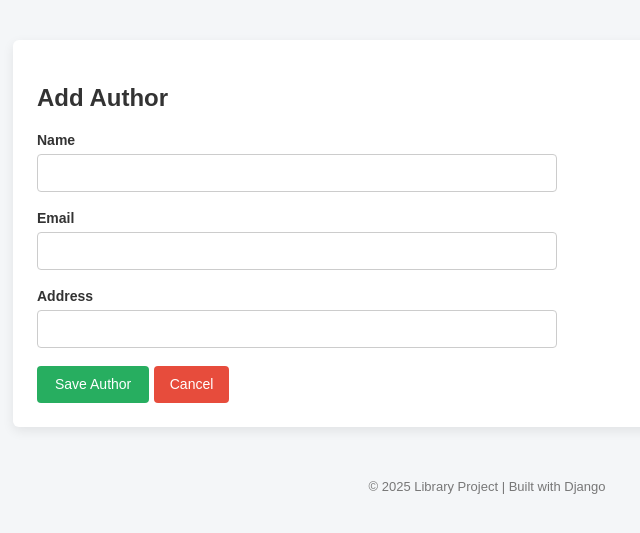
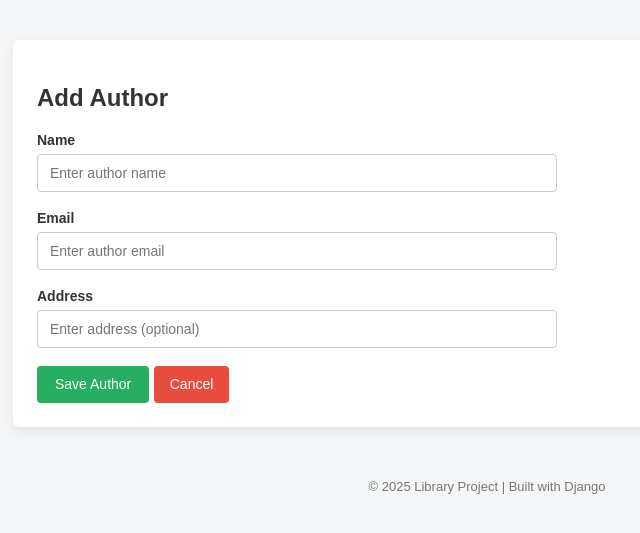
Before and after one commit to Nikhil7709/library_project, a Django app: page /authors/add/ in a window 1280 px wide. Shown: the part 60-593 px from the top of the page, without its empty margins (153-793 px from the left). Run offline with Django 5.2, Linux system fonts and the light colour scheme.

Commit message:
feat | Modify AuthorCreateView | Added errors in forms | Added CSS for erros displaying

```diff
--- a/library_project/library/forms.py
+++ b/library_project/library/forms.py
@@ -1,10 +1,35 @@
 from django import forms
 from library.models import Author, Book
+
+# class AuthorForm(forms.ModelForm):
+#     class Meta:
+#         model = Author
+#         fields = ['name', 'email', 'address']
+
 
 class AuthorForm(forms.ModelForm):
     class Meta:
         model = Author
         fields = ['name', 'email', 'address']
+        widgets = {
+            'name': forms.TextInput(attrs={'placeholder': 'Enter author name'}),
+            'email': forms.EmailInput(attrs={'placeholder': 'Enter author email'}),
+            'address': forms.TextInput(attrs={'placeholder': 'Enter address (optional)'}),
+        }
+
+    # Custom validation for name
+    def clean_name(self):
+        name = self.cleaned_data.get('name')
+        if not name.replace(' ', '').isalpha():
+            raise forms.ValidationError('Name should contain only letters and spaces.')
+        return name
+
+    # Custom validation for email uniqueness
+    def clean_email(self):
+        email = self.cleaned_data.get('email')
+        if Author.objects.filter(email=email).exists():
+            raise forms.ValidationError('Email already exists. Please use a different email.')
+        return email
 
 
 class BookForm(forms.ModelForm):
--- a/library_project/library/templates/library/author_form.html
+++ b/library_project/library/templates/library/author_form.html
@@ -9,16 +9,31 @@
     <div class="form-group">
         <label for="{{ form.name.id_for_label }}">Name</label>
         {{ form.name }}
+        {% if form.name.errors %}
+            <div class="alert alert-danger">
+                {{ form.name.errors.0 }}
+            </div>
+        {% endif %}
     </div>
 
     <div class="form-group">
         <label for="{{ form.email.id_for_label }}">Email</label>
         {{ form.email }}
+        {% if form.email.errors %}
+            <div class="alert alert-danger">
+                {{ form.email.errors.0 }}
+            </div>
+        {% endif %}
     </div>
 
     <div class="form-group">
         <label for="{{ form.address.id_for_label }}">Address</label>
         {{ form.address }}
+        {% if form.address.errors %}
+            <div class="alert alert-danger">
+                {{ form.address.errors.0 }}
+            </div>
+        {% endif %}
     </div>
 
     <div class="form-actions">
--- a/library_project/library/views.py
+++ b/library_project/library/views.py
@@ -11,17 +11,35 @@ class AuthorListView(View):
         return render(request, 'library/author_list.html', {'authors': authors})
 
 
+# class AuthorCreateView(View):
+#     def get(self, request):
+#         form = AuthorForm()
+#         return render(request, 'library/author_form.html', {'form': form})
+
+#     def post(self, request):
+#         form = AuthorForm(request.POST)
+#         if form.is_valid():
+#             form.save()
+#             return redirect('author-list')
+#         return render(request, 'library/author_form.html', {'form': form})
+
+
 class AuthorCreateView(View):
+    template_name = 'library/author_form.html'
+
     def get(self, request):
         form = AuthorForm()
-        return render(request, 'library/author_form.html', {'form': form})
+        return render(request, self.template_name, {'form': form})
 
     def post(self, request):
         form = AuthorForm(request.POST)
         if form.is_valid():
             form.save()
+            # messages.success(request, "Author added successfully!")
             return redirect('author-list')
-        return render(request, 'library/author_form.html', {'form': form})
+        else:
+            # Form errors are automatically available in the template
+            return render(request, self.template_name, {'form': form})
 
 
 class BookListView(View):
```
Also changed, not shown: library_project/library/static/library/css/style.css (+11 -0 lines).
